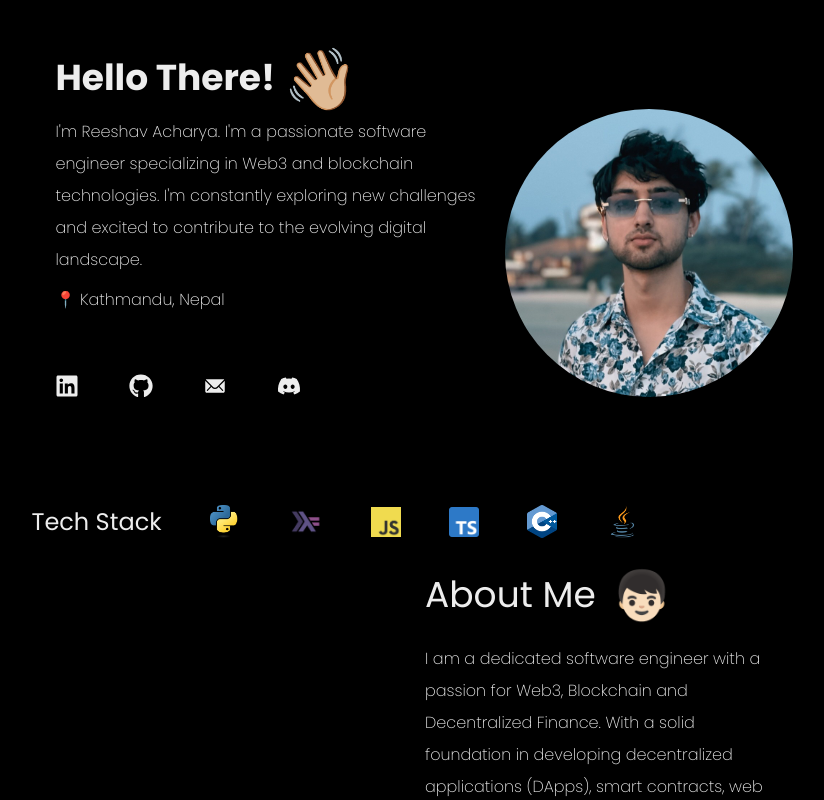
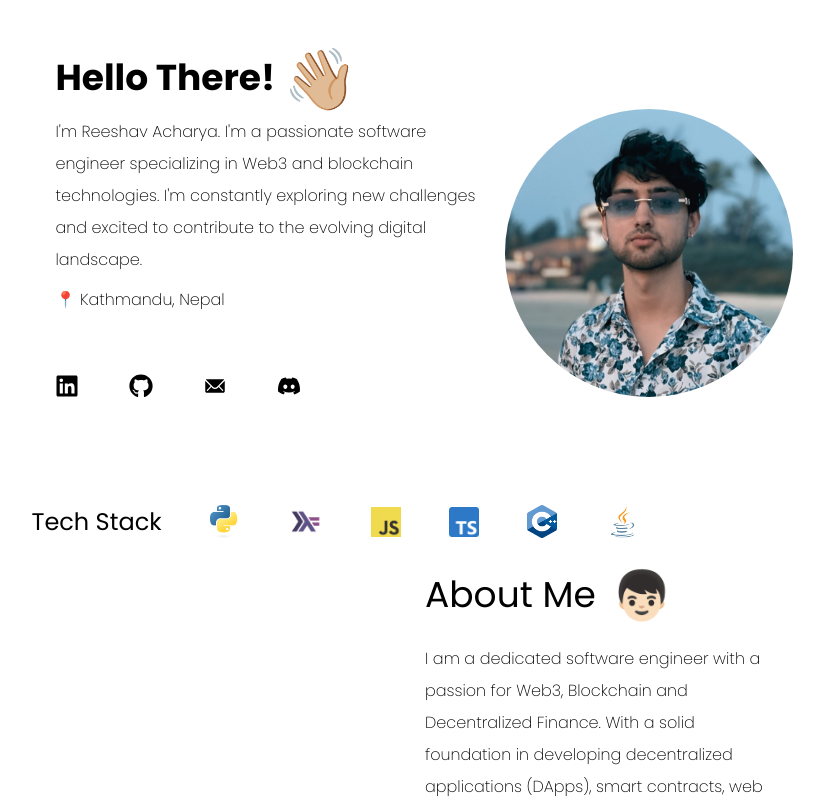
Before and after one commit to reeshavacharya/portfolio, a Next.js app: page / in a window 1280 px wide. Shown: the top 800 px of the page, without its empty margins (239-1063 px from the left). Built offline with nearby package versions, Linux system fonts and the light colour scheme.

Commit message:
Change to dark mode

```diff
--- a/src/app/globals.css
+++ b/src/app/globals.css
@@ -7,9 +7,9 @@
   --foreground: #000000;
 }
 
-@media (prefers-color-scheme: light) {
+@media (prefers-color-scheme: dark) {
   :root {
-    --background: #000000;
+    --background: #121515;
     --foreground: #ededed;
   }
 }
```
